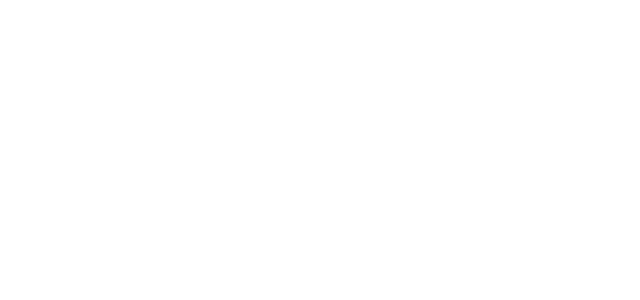
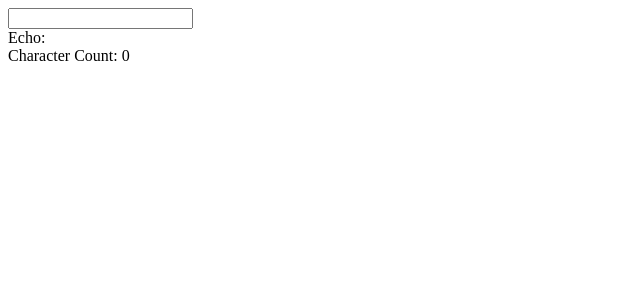
Before and after one commit to minchodang/recoil_practice, a React (Create React App) app: page / in a window 1280 px wide. Shown: the top 300 px of the page, without its empty margins (0-640 px from the left). Built offline with nearby package versions, Linux system fonts and the light colour scheme.

Commit message:
add: characterCounter 추가 완료

```diff
--- a/package.json
+++ b/package.json
@@ -10,13 +10,14 @@
     "@types/node": "^16.11.36",
     "@types/react": "^18.0.9",
     "@types/react-dom": "^18.0.5",
+    "@types/uuid": "^8.3.4",
     "node-sass": "^7.0.1",
     "react": "^18.1.0",
     "react-dom": "^18.1.0",
     "react-icons": "^4.3.1",
     "react-router-dom": "^6.3.0",
     "react-scripts": "5.0.1",
-    "recoil": "^0.7.3-alpha.2",
+    "recoil": "^0.7.3",
     "typescript": "^4.7.2",
     "web-vitals": "^2.1.4"
   },
--- a/src/App.tsx
+++ b/src/App.tsx
@@ -1,16 +1,11 @@
-import React from 'react';
-import {
-  RecoilRoot,
-  atom,
-  selector,
-  useRecoilState,
-  useRecoilValue,
-} from 'recoil';
+
+import { RecoilRoot } from 'recoil';
+import CharacterCounter from './components/CharacterCounter';
 
 function App() {
   return (
     <RecoilRoot>
-      {/* <CharacterCounter /> */}
+      <CharacterCounter/>
     </RecoilRoot>
   );
 }
--- /dev/null
+++ b/src/components/CharacterCount.tsx
@@ -0,0 +1,19 @@
+import { atom, selector, useRecoilState, useRecoilValue } from 'recoil'
+import { v1 } from 'uuid'
+
+export default function CharacterCount(){
+  const textState = atom({
+    key: `textState`,
+    default: '',
+  });
+  const [text, setText] = useRecoilState(textState)
+  const charCountState = selector({
+    key:`charCountState`,
+    get:({get}) =>{
+      const text = get(textState);
+      return text.length
+    }
+  })
+  const count = useRecoilValue(charCountState);
+  return<>Character Count: {count}</>
+}
--- /dev/null
+++ b/src/components/CharacterCounter.tsx
@@ -0,0 +1,11 @@
+import CharacterCount from './CharacterCount';
+import TextInput from './TextInput';
+
+export default function CharacterCounter() {
+  return (
+    <div>
+      <TextInput/>
+      <CharacterCount/>
+    </div>
+  );
+}
--- /dev/null
+++ b/src/components/TextInput.tsx
@@ -0,0 +1,21 @@
+import { atom, useRecoilState } from 'recoil';
+import { v1 } from 'uuid';
+
+export default function TextInput(){
+  const textState = atom({ key: `textState`, default: '' });
+  const [text, setText] = useRecoilState(textState)
+
+  const onChange = (e: React.ChangeEvent<HTMLInputElement>) => {
+    setText(e.target.value);
+  };
+
+  return (
+    <div>
+      <input type="text" value={text} onChange={onChange}/>
+      <br/>
+      Echo: {text}
+    </div>
+  )
+
+
+}
--- a/src/index.tsx
+++ b/src/index.tsx
@@ -2,7 +2,7 @@
 import ReactDOM from 'react-dom/client';
 import App from './App';
 import reportWebVitals from './reportWebVitals';
-import { RecoilRoot } from 'recoil';
+
 
 const root = ReactDOM.createRoot(
   document.getElementById('root') as HTMLElement
```
Also changed, not shown: src/CharacterCounter.tsx (deleted), 1 other file (tests, documents, lock files or other folders).
